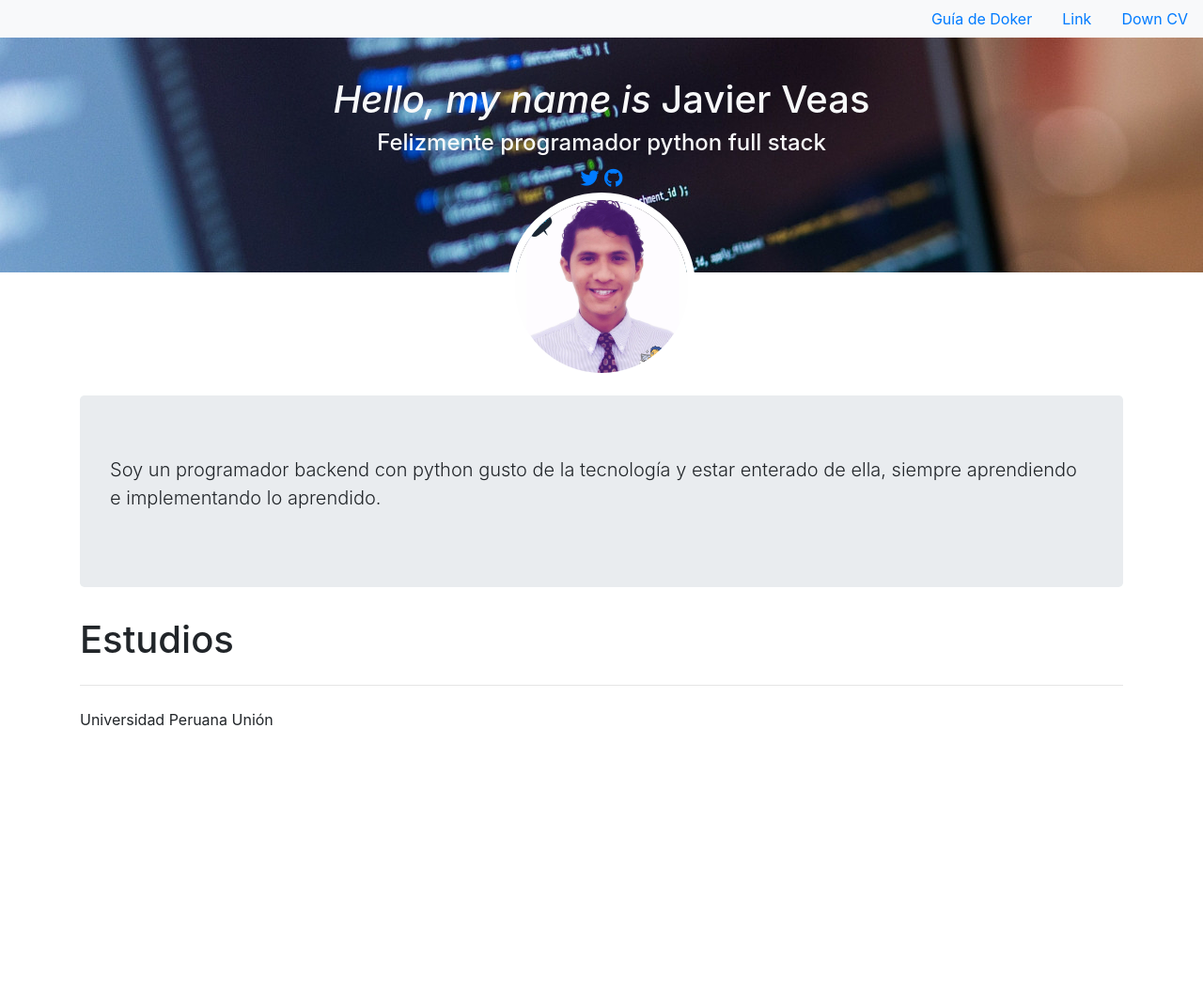
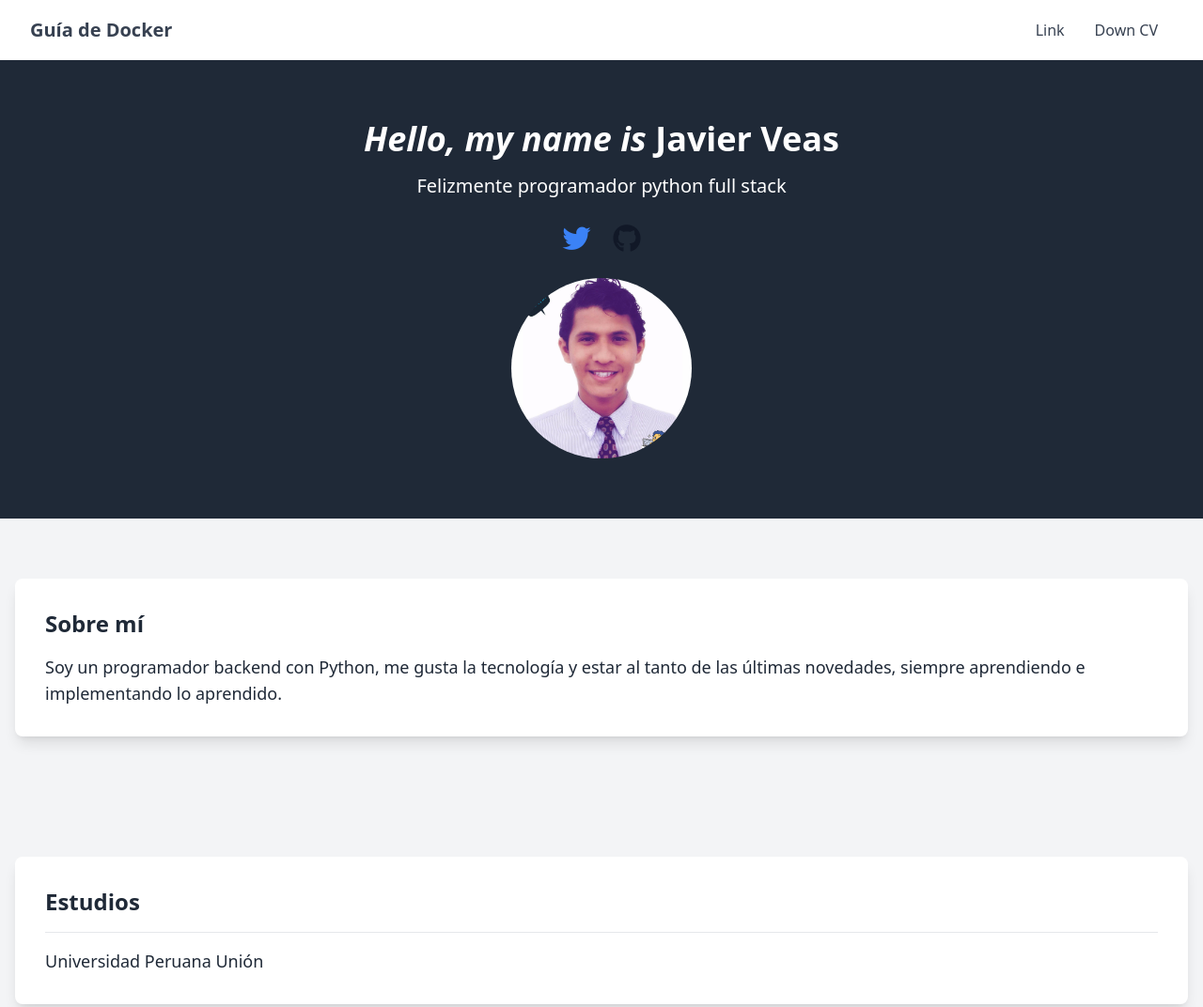
Before and after one commit to advjavierveas/advjavierveas.github.io, a plain HTML site: page index.html in a window 1280 px wide. Shown: the top 1072 px of the page at 94% size. Before the commit the page ends 800 px from the top, so only its background shows below. Drawn offline with nearby package versions, Linux system fonts and the light colour scheme.

Commit message:
Update index.html

```diff
--- a/index.html
+++ b/index.html
@@ -5,73 +5,66 @@
     <meta charset="utf-8">
     <meta name="viewport" content="width=device-width, initial-scale=1, shrink-to-fit=no">
 
-    <!-- Bootstrap CSS -->
-    <link rel="stylesheet" href="https://stackpath.bootstrapcdn.com/bootstrap/4.1.3/css/bootstrap.min.css" integrity="sha384-MCw98/SFnGE8fJT3GXwEOngsV7Zt27NXFoaoApmYm81iuXoPkFOJwJ8ERdknLPMO" crossorigin="anonymous">
+    <!-- Tailwind CSS -->
+    <script src="https://cdn.tailwindcss.com"></script>
+
+    <!-- FontAwesome CSS -->
     <link rel="stylesheet" href="https://use.fontawesome.com/releases/v5.2.0/css/all.css" integrity="sha384-hWVjflwFxL6sNzntih27bfxkr27PmbbK/iSvJ+a4+0owXq79v+lsFkW54bOGbiDQ" crossorigin="anonymous">
+
     <link rel="stylesheet" type="text/css" href="style.css">
     <title>@advjavierveas</title>
   </head>
-  <body>
-	<ul class="nav justify-content-end navbar-light bg-light">
-		<li class="nav-item">
-			<a class="nav-link active" href="#">Guía de Doker</a>
-		</li>
-		<li class="nav-item">
-			<a class="nav-link" href="#">Link</a>
-		</li>
-		<li class="nav-item">
-			<a class="nav-link" href="#">Down CV</a>
-		</li>
-	</ul>
+  <body class="bg-gray-100 font-sans leading-relaxed text-gray-800">
 
-	<div class="bg"></div>
+    <!-- Navbar -->
+    <nav class="bg-white shadow-md">
+      <div class="max-w-7xl mx-auto px-2 sm:px-6 lg:px-8">
+        <div class="relative flex items-center justify-between h-16">
+          <div class="absolute inset-y-0 left-0 flex items-center sm:hidden">
+            <!-- Mobile menu button-->
+          </div>
+          <div class="flex-1 flex items-center justify-center sm:items-stretch sm:justify-start">
+            <div class="flex-shrink-0 text-xl font-bold text-gray-700">
+              <a href="#">Guía de Docker</a>
+            </div>
+          </div>
+          <div class="flex">
+            <a href="#" class="px-4 py-2 text-gray-700 hover:bg-gray-200">Link</a>
+            <a href="#" class="px-4 py-2 text-gray-700 hover:bg-gray-200">Down CV</a>
+          </div>
+        </div>
+      </div>
+    </nav>
 
-	<div class="bg-up">
-		<div class="container">
-			<div class="row">
-				<div class="col">
-					<blockquote class="blockquote text-center text-light">
-						<h1><i>Hello, my name is</i> Javier Veas</h1>
-						<h4>Felizmente programador python full stack</h4>
-						<div>
-							<a href="https://twitter.com/advjavierveas" target="_black"><i class="fab fa-twitter"></i></a>
-							<a href="https://github.com/advjavierveas" target="_black"><i class="fab fa-github"></i></a>
-						</div>
-						<img src="img/advjavierveas.jpg" class="rounded-circle img-team" alt="Responsive image">
-					</blockquote>
+    <!-- Hero Section -->
+    <section class="bg-gray-800 py-16 text-center text-white">
+      <div class="container mx-auto px-4">
+        <h1 class="text-4xl font-bold mb-4"><i>Hello, my name is</i> Javier Veas</h1>
+        <h4 class="text-xl mb-6">Felizmente programador python full stack</h4>
+        <div class="flex justify-center space-x-6 mb-6">
+          <a href="https://twitter.com/advjavierveas" target="_blank" class="text-3xl text-blue-500 hover:text-blue-700"><i class="fab fa-twitter"></i></a>
+          <a href="https://github.com/advjavierveas" target="_blank" class="text-3xl text-gray-900 hover:text-gray-700"><i class="fab fa-github"></i></a>
+        </div>
+        <img src="img/advjavierveas.jpg" class="rounded-full w-48 h-48 mx-auto" alt="Responsive image">
+      </div>
+    </section>
 
-				</div>
-			</div>
-		</div>
-	</div>
+    <!-- About Section -->
+    <div class="container mx-auto px-4 py-16">
+      <div class="bg-white shadow-lg rounded-lg p-8">
+        <h2 class="text-2xl font-semibold mb-4">Sobre mí</h2>
+        <p class="text-lg">Soy un programador backend con Python, me gusta la tecnología y estar al tanto de las últimas novedades, siempre aprendiendo e implementando lo aprendido.</p>
+      </div>
+    </div>
 
+    <!-- Education Section -->
+    <div class="container mx-auto px-4 py-16">
+      <div class="bg-white shadow-lg rounded-lg p-8">
+        <h2 class="text-2xl font-semibold mb-4">Estudios</h2>
+        <hr class="my-4">
+        <p class="text-lg">Universidad Peruana Unión</p>
+      </div>
+    </div>
 
-    <div class="container">
-  		<!-- Content here -->
-  		<div class="row">
-  			<div class="col">
-  				<div class="jumbotron">
-  					<div class="row">
-  						<div class="col">
-							<p class="lead">Soy un programador backend con python gusto de la tecnología y estar enterado de ella, siempre aprendiendo e implementando lo aprendido.</p>
-  						</div>
-  					</div>
-				</div>
-  			</div>
-  		</div>
-  		<div class="row">
-  			<div class="col">
-  				<h1>Estudios</h1>
-  				<hr class="my-4">
-  				<p>Universidad Peruana Unión </p>
-  			</div>
-  		</div>
-	</div>
-
-    <!-- Optional JavaScript -->
-    <!-- jQuery first, then Popper.js, then Bootstrap JS -->
-    <script src="https://code.jquery.com/jquery-3.3.1.slim.min.js" integrity="sha384-q8i/X+965DzO0rT7abK41JStQIAqVgRVzpbzo5smXKp4YfRvH+8abtTE1Pi6jizo" crossorigin="anonymous"></script>
-    <script src="https://cdnjs.cloudflare.com/ajax/libs/popper.js/1.14.3/umd/popper.min.js" integrity="sha384-ZMP7rVo3mIykV+2+9J3UJ46jBk0WLaUAdn689aCwoqbBJiSnjAK/l8WvCWPIPm49" crossorigin="anonymous"></script>
-    <script src="https://stackpath.bootstrapcdn.com/bootstrap/4.1.3/js/bootstrap.min.js" integrity="sha384-ChfqqxuZUCnJSK3+MXmPNIyE6ZbWh2IMqE241rYiqJxyMiZ6OW/JmZQ5stwEULTy" crossorigin="anonymous"></script>
   </body>
 </html>
```
